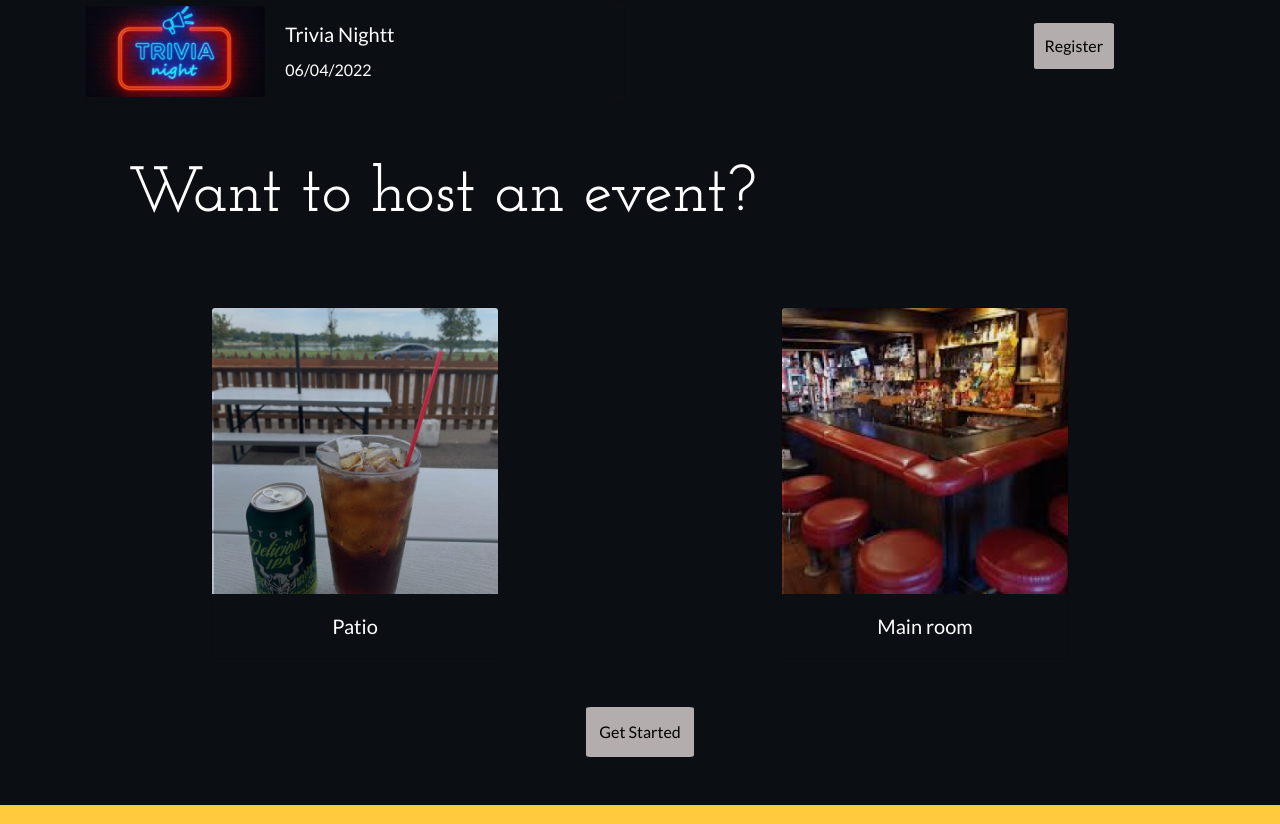
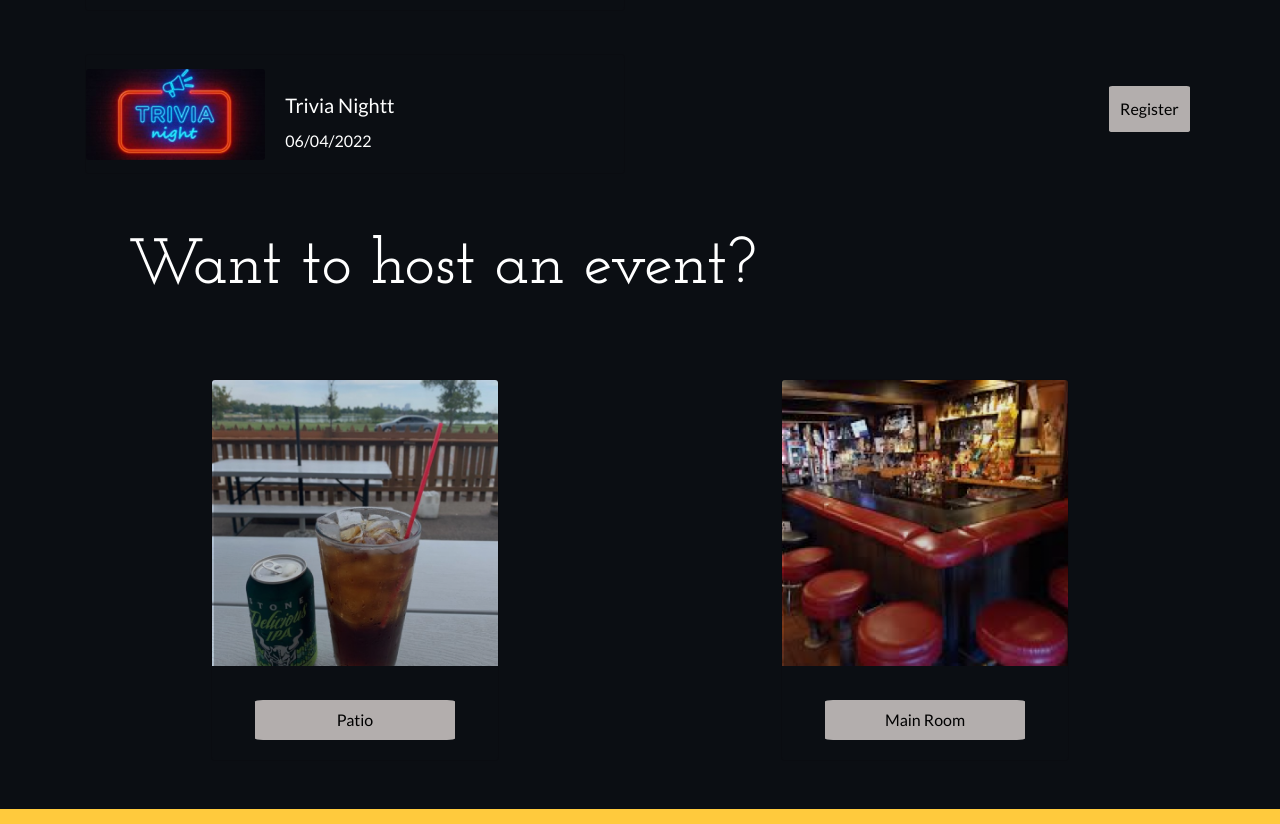
Before and after one commit to ColetteGiacometti/UX_UI_HW_22_Events, a plain HTML site: page index.html in a window 1280 px wide. Shown: the part 1023-1847 px from the top of the page. Drawn offline with nearby package versions, Linux system fonts and the light colour scheme.

Commit message:
updated host event

```diff
--- a/index.css
+++ b/index.css
@@ -88,19 +88,17 @@ h5 {
   justify-content: center;
   align-items: center;
 }
-.cardEvent:hover {
-  transform: scale(1.05);
-  box-shadow: 0 0 10px rgba(0, 0, 0, 0.5);
+
+.card-body {
+  margin-top: 5%;
 }
-
-
 .row {
   align-items:center;
 }
 .button {
   float: right;
   font-family: 'Lato', sans-serif;
-  margin-right: 15%;
+  margin-right: 1%;
   background-color: #B3AEAD;
   border: #B3AEAD;
   color:black;
@@ -122,11 +120,12 @@ h5 {
 
 
 .buttonStarted {
+  width: 200px;
   font-family: 'Lato', sans-serif;
   background-color: #B3AEAD;
   border: #B3AEAD;
   color:black;
-  padding:1%;
+  padding:4%;
   border-radius: 4%;
   margin: 0 auto;
 }
@@ -136,8 +135,9 @@ h5 {
   background-color: #e7e7e7;
   border: #e7e7e7;
   color:black;
-  padding:1%;
+  padding:4%;
   border-radius: 4%;
+  font-weight: bold;
 }
 
 .center {
--- a/index.html
+++ b/index.html
@@ -154,7 +154,7 @@
             <div class="card cardEvent mx-auto" style="width: 18rem;background-color:#0B0E13">
               <img class="card-img-top" src="patio.png" alt="Card image cap">
               <div class="card-body" style="background-color:#0B0E13">
-                <h5 class="card-text text-center">Patio</h5>
+                <a href="#" class="buttonStarted button text-center">Patio</a>
               </div>
             </div>
           </div>
@@ -162,18 +162,12 @@
             <div class="card cardEvent mx-auto" style="width: 18rem;background-color:#0B0E13">
               <img class="card-img-top" src="mainroom.png" alt="Card image cap">
               <div class="card-body" style="background-color:#0B0E13">
-                <h5 class="card-text text-center">Main room</h5>
+                <a href="#" class="buttonStarted button text-center">Main Room</a>
               </div>
             </div>
           </div>
         </div>
       </div>
-
-  <br>
-  <br>
-  <section class="center" style="background-color:#0B0E13">
-  <a href="#" class="buttonStarted button">Get Started</a>
-  </section>
   <br>
   <br>
   </section>
```
